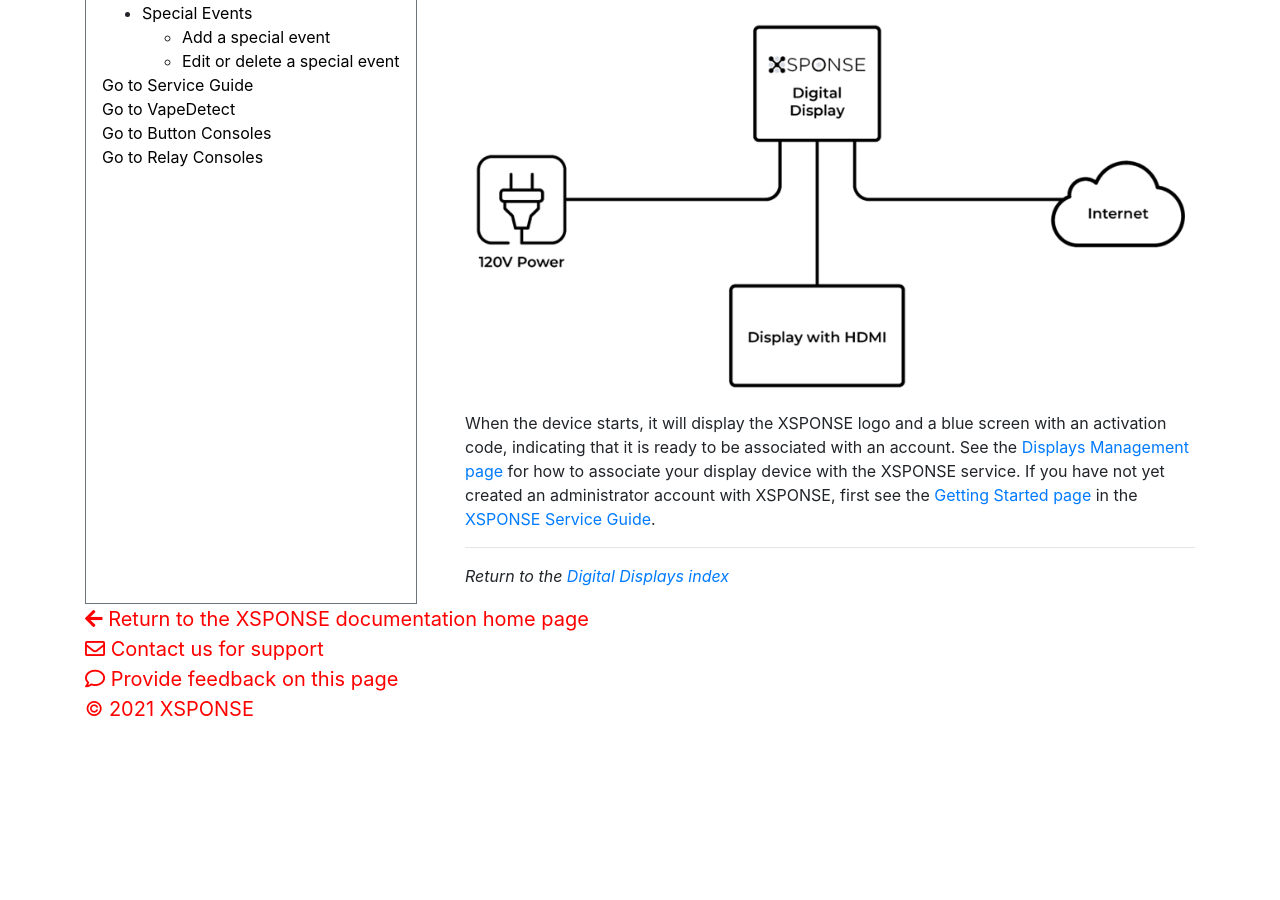
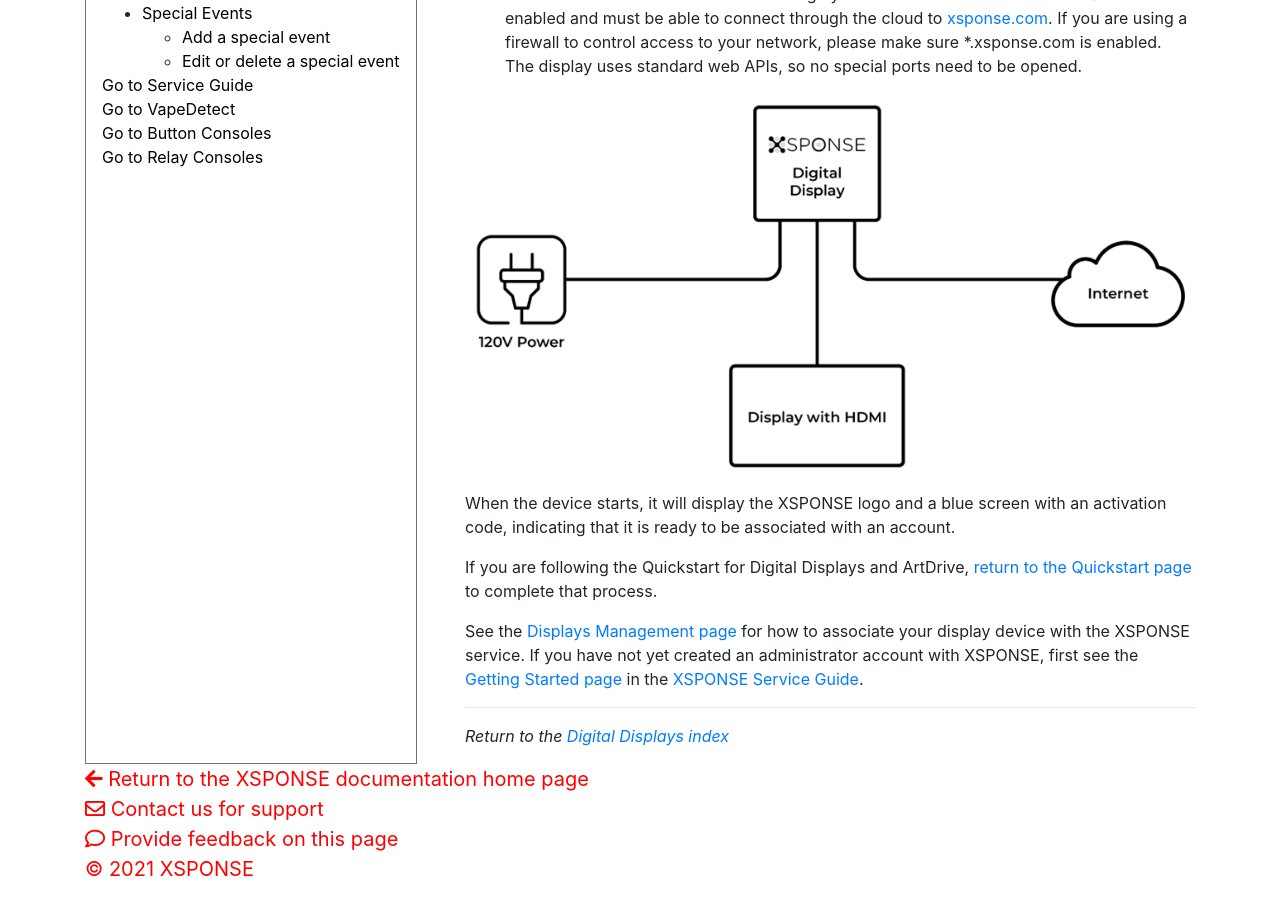
Before and after one commit to NrsSystems/docs, a Jekyll site: the page built from digital-displays/display-device-setup.md, in a window 1280 px wide and 900 px high, scrolled down 1535 px. Built offline with Jekyll 4.4.1, drawn with Linux system fonts in a browser that asks for light colours; our own code applies the rules of GitHub Pages for plain Markdown files; before the commit the page ends 2275 px from its top, so only the background shows below that; some of the changed text lies outside the part shown.

Commit message:
Update display-device-setup.md

```diff
--- a/digital-displays/display-device-setup.md
+++ b/digital-displays/display-device-setup.md
@@ -2,6 +2,10 @@
 title: Display Device Setup
 abstract: This page explains how to install and set up an XSPONSE Digital Display, using our software and a Raspberry Pi computer device.
 ---
+Related: [Quickstart for Digital Displays and ArtDrive](artdrive-quickstart.md)
+
+_Jump to [the requirements](display-device-setup.md#requirements), how to [install the firmware](display-device-setup.md#install-the-firmware), or how to [set up the Display Device](display-device-setup.md#set-up-the-display-device)._
+
 The XSPONSE Digital Display service uses inexpensive Raspberry Pi hardware and our custom XSPONSE software to create a cloud-connected device that enables you to create and manage digital signage for many purposes.
 
 ## Requirements
@@ -32,7 +36,11 @@ Additionally, you will need to have a computer available to download and run [ba
 
 ![display setup diagram](display-setup-diagram.png)
 
-When the device starts, it will display the XSPONSE logo and a blue screen with an activation code, indicating that it is ready to be associated with an account. See the [Displays Management page](displays-management.md) for how to associate your display device with the XSPONSE service. If you have not yet created an administrator account with XSPONSE, first see the [Getting Started page](../general-ops/account-setup.md) in the [XSPONSE Service Guide](../general-ops/index.md).
+When the device starts, it will display the XSPONSE logo and a blue screen with an activation code, indicating that it is ready to be associated with an account.
+
+If you are following the Quickstart for Digital Displays and ArtDrive, [return to the Quickstart page](artdrive-quickstart.md) to complete that process.
+
+See the [Displays Management page](displays-management.md) for how to associate your display device with the XSPONSE service. If you have not yet created an administrator account with XSPONSE, first see the [Getting Started page](../general-ops/account-setup.md) in the [XSPONSE Service Guide](../general-ops/index.md).
 
 ___
 *Return to the [Digital Displays index](index.md)*
```
